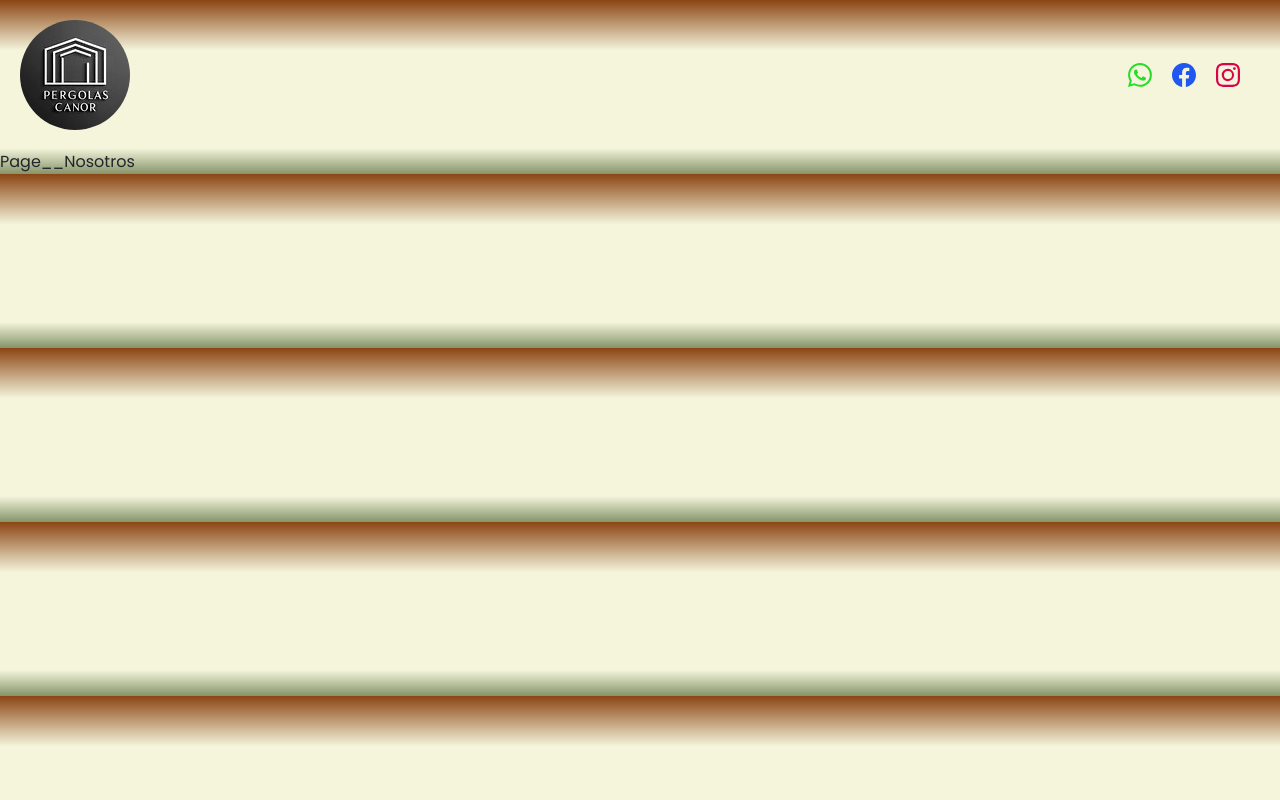
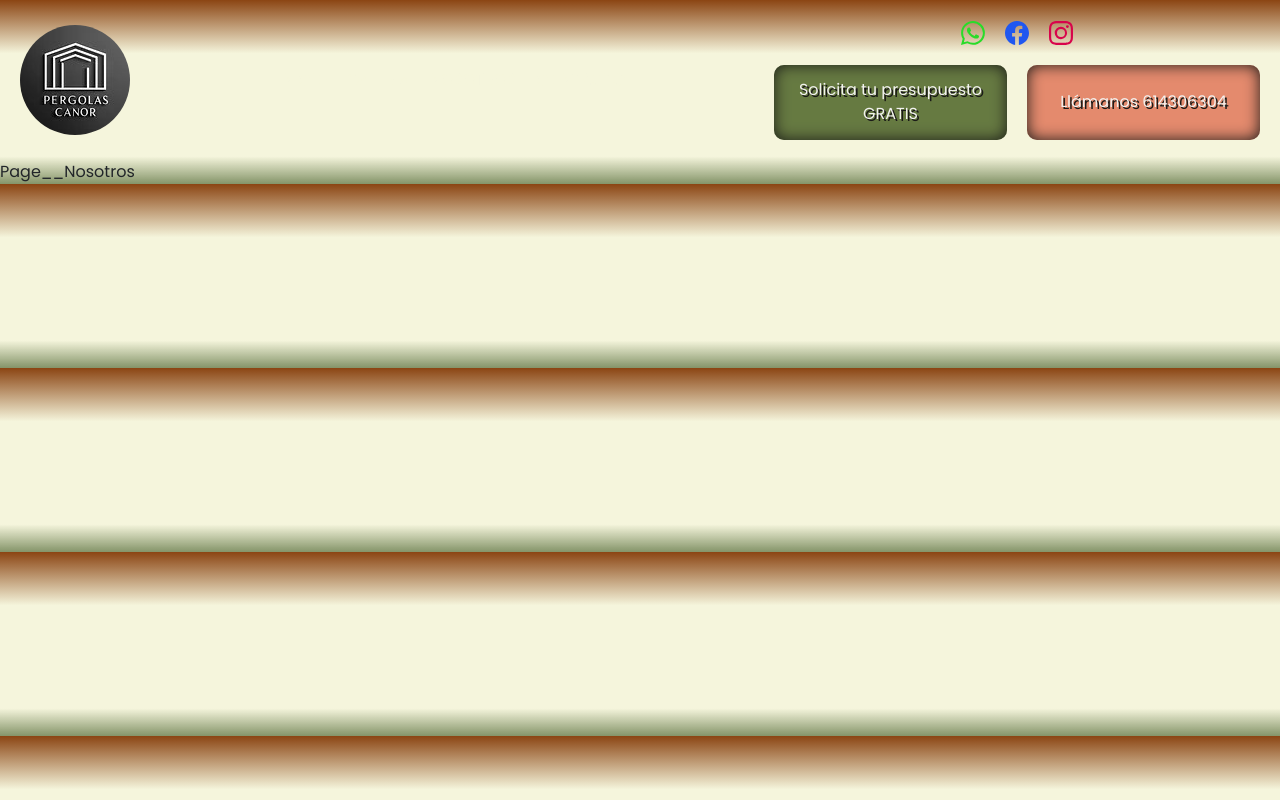
Before and after one commit to zzurdito/pergolas, a React (Vite) app: page /Nosotros in a window 1280 px wide. Built offline with nearby package versions, Linux system fonts and the light colour scheme.

Commit message:
arreglo partes de la pagina css incluidos y boton llamanos

```diff
--- a/src/App.css
+++ b/src/App.css
@@ -3,7 +3,7 @@
 :root{
     --verde: #556B2F;
     --blanco: #F5F5DC;
-    --gris: #D3D3D3;
+    --gris: #f2f2f2;
     --marron: #8B4513;
     --naranja: #E27D60;
     --gris-oscuro: #e4e4d7;
@@ -91,7 +91,6 @@ body{
     justify-content: space-evenly;
     align-items: center;
     gap: 25px;
-    height: 100%;
 }
 
 .image-wrapper img{
--- /dev/null
+++ b/src/assets/styles/BotonLlamanos.css
@@ -0,0 +1,21 @@
+.boton-llamanos{
+    background-color: var(--naranja);
+    border-radius: 10px;
+    opacity: 89%;
+    width: 233px;
+    height: 75px;
+    display:flex;
+    align-items: center;
+    justify-content: center;
+    box-shadow: inset 0px 0px 15px black ;
+    cursor: pointer;
+    text-decoration: none;
+}
+
+.boton-llamanos-txt{
+    text-align: center;
+    color: var(--gris);
+    font-size: 16px;
+    margin: 0px;
+    text-shadow: 2px 2px 0px black;
+}
--- /dev/null
+++ b/src/assets/styles/Nav.css
@@ -0,0 +1,5 @@
+.contenedor-botones{
+    display:flex;
+    flex-direction: row;
+    gap: 20px;
+}
--- /dev/null
+++ b/src/assets/styles/SocialMedia.css
@@ -0,0 +1,6 @@
+.social-media{
+    display:flex;
+    flex-direction: row;
+    justify-content: center;
+    margin-bottom: 20px;
+}
--- /dev/null
+++ b/src/components/BotonLlamanos.jsx
@@ -0,0 +1,11 @@
+import '../assets/styles/BotonLlamanos.css'
+
+function BotonLlamanos() {
+  return (
+    <a href="#" className="boton-llamanos">
+    <p className="boton-llamanos-txt">Llámanos 614306304</p>
+</a>
+  )
+}
+
+export default BotonLlamanos
--- a/src/components/Nav.jsx
+++ b/src/components/Nav.jsx
@@ -1,6 +1,9 @@
 import logo from '../images/cropped-logo-pergolas-canor-1.webp'
 import { Link } from 'react-router-dom'
 import SocialMedia from './SocialMedia'
+import BotonPresupuesto from './BotonPresupuesto'
+import BotonLlamanos from './BotonLlamanos'
+import '../assets/styles/Nav.css'
 
 
 function Nav() {
@@ -14,7 +17,14 @@ function Nav() {
                 <Link to='/nosotros'>Nosotros</Link>
                 <Link to='/contacto'>Contacto</Link>
             </div>
-        <SocialMedia/>
+          <div className='contenedor-contactos'>
+          <SocialMedia/>
+          <div className='contenedor-botones'>
+            <BotonPresupuesto />
+            <BotonLlamanos />
+          </div>
+          </div>
+
         </nav>
     </div>
   )
--- a/src/components/SocialMedia.jsx
+++ b/src/components/SocialMedia.jsx
@@ -1,4 +1,4 @@
-
+import '../assets/styles/SocialMedia.css'
 
 function SocialMedia() {
   return (
```
